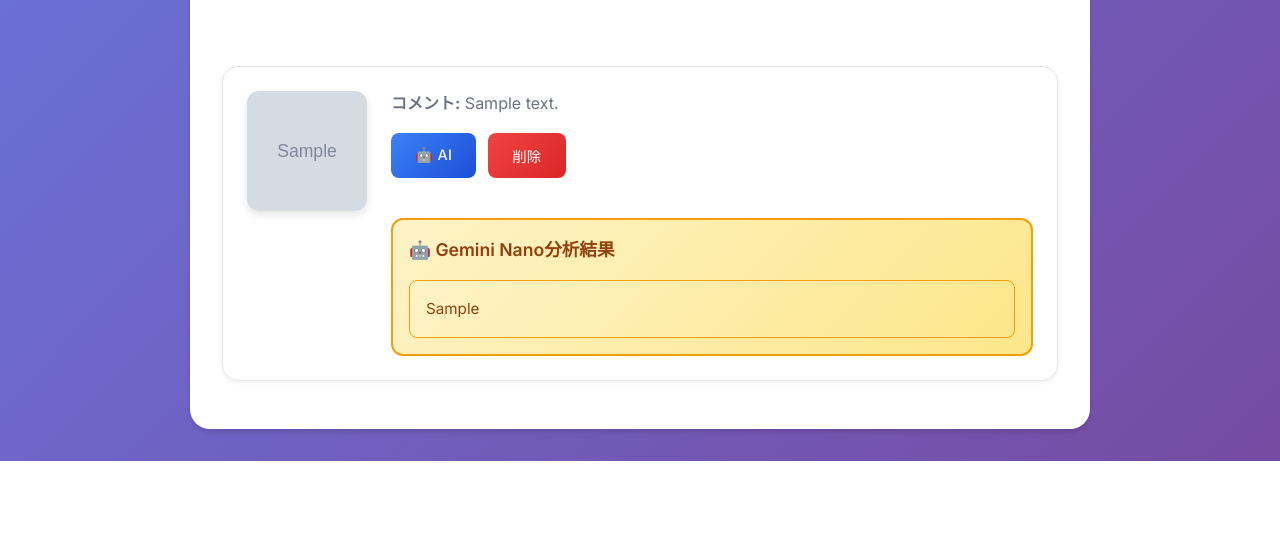
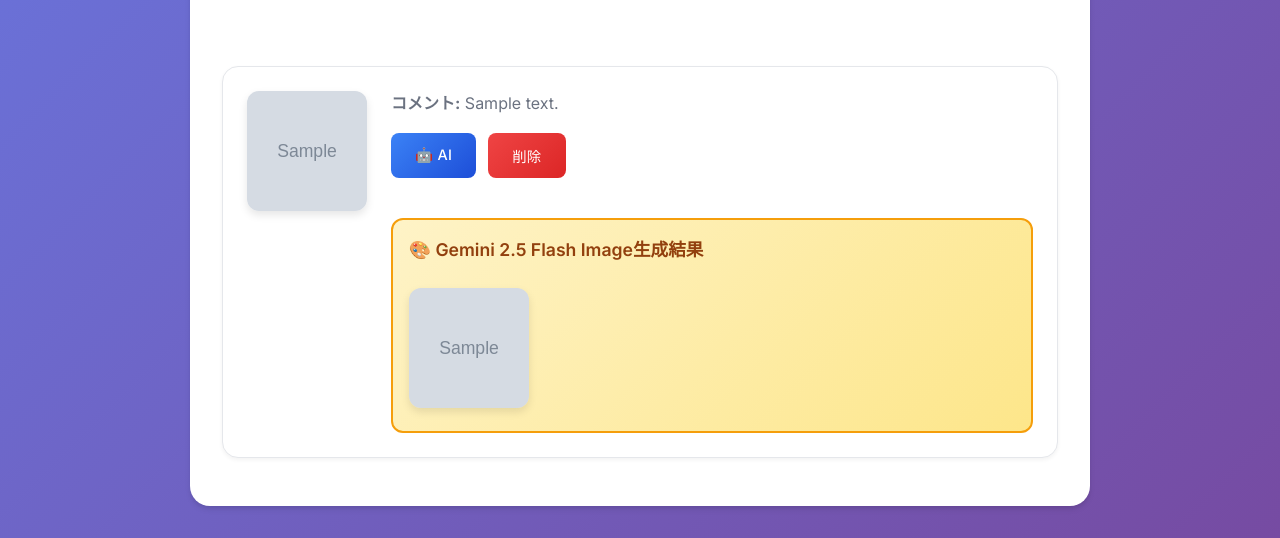
Before and after one commit to beagleworks/Image-Uploader-with-GenAI, a Flask app: page / in a window 1280 px wide. Shown: the part 669-1207 px from the top of the page. Before the commit the page ends 1130 px from the top, so only its background shows below. Run offline with Flask 3, Linux system fonts and the light colour scheme; tables that the repository leaves empty hold one stand-in row (values such as "Sample post"); grey boxes marked "Sample" are stand-in pictures.

Commit message:
Update to Google Gemini 2.5 Flash Image for actual image generation
- Replace google-generativeai with google-genai library
- Update generate endpoint to use Gemini 2.5 Flash Image model
- Generate and save actual images instead of text analysis
- Update database schema to store generated image filenames
- Update frontend to display generated images
- Update documentation and specifications
- Add generated/ folder for storing AI-generated images

```diff
--- a/app.py
+++ b/app.py
@@ -1,23 +1,27 @@
 from flask import Flask, request, jsonify, render_template, send_from_directory
 import os
 import sqlite3
-import google.generativeai as genai
+import google.genai as genai
+from PIL import Image
+from io import BytesIO
 import base64
 from werkzeug.utils import secure_filename
+import uuid
 
 app = Flask(__name__)
 app.config['UPLOAD_FOLDER'] = os.path.join(os.getcwd(), 'uploads')
+app.config['GENERATED_FOLDER'] = os.path.join(os.getcwd(), 'generated')
 app.config['MAX_CONTENT_LENGTH'] = 16 * 1024 * 1024  # 16MB max
 
 # Google AI API key (set as environment variable)
-genai.configure(api_key=os.getenv('GOOGLE_AI_API_KEY'))
+client = genai.Client(api_key=os.getenv('GOOGLE_AI_API_KEY'))
 
 # Database setup
 def init_db():
     conn = sqlite3.connect('database.db')
     c = conn.cursor()
     c.execute('''CREATE TABLE IF NOT EXISTS images
-                 (id INTEGER PRIMARY KEY, filename TEXT, comment TEXT, gemini_analysis TEXT)''')
+                 (id INTEGER PRIMARY KEY, filename TEXT, comment TEXT, generated_image_filename TEXT)''')
     conn.commit()
     conn.close()
 
@@ -69,35 +73,44 @@
     with open(file_path, 'rb') as f:
         image_data = f.read()
 
-    # Create prompt for Gemini
-    prompt = f"Based on this image and comment: '{comment}', describe what a creative AI-generated image should look like. Provide a detailed prompt for image generation."
+    # Create prompt for Gemini 2.5 Flash Image
+    prompt = f"Based on this image and comment: '{comment}', create a creative AI-generated image that captures the essence and enhances the visual appeal."
 
     try:
-        # Use Gemini 1.5 Pro for image analysis
-        model = genai.GenerativeModel('gemini-1.5-pro')
+        # Use Gemini 2.5 Flash Image for image generation
+        response = client.models.generate_content(
+            model="gemini-2.5-flash-image-preview",
+            contents=[prompt, Image.open(file_path)],
+        )
 
-        # Create image part for Gemini
-        image_part = {
-            "mime_type": "image/jpeg",
-            "data": base64.b64encode(image_data).decode('utf-8')
-        }
+        # Extract generated image
+        generated_image_data = None
+        for part in response.candidates[0].content.parts:
+            if part.inline_data is not None:
+                generated_image_data = part.inline_data.data
+                break
 
-        response = model.generate_content([prompt, image_part])
-        analysis_result = response.text
+        if generated_image_data is None:
+            return jsonify({'error': 'No image generated'}), 500
 
-        # For now, return the analysis result as text
-        # In a full implementation, you would use this analysis to generate an actual image
+        # Save generated image
+        generated_filename = f"generated_{uuid.uuid4().hex}.png"
+        generated_path = os.path.join(app.config['GENERATED_FOLDER'], generated_filename)
+        os.makedirs(app.config['GENERATED_FOLDER'], exist_ok=True)
 
-        # Update database with analysis result
+        generated_image = Image.open(BytesIO(generated_image_data))
+        generated_image.save(generated_path)
+
+        # Update database with generated image filename
         conn = sqlite3.connect('database.db')
         c = conn.cursor()
-        c.execute("UPDATE images SET gemini_analysis = ? WHERE filename = ?", (analysis_result, filename))
+        c.execute("UPDATE images SET generated_image_filename = ? WHERE filename = ?", (generated_filename, filename))
         conn.commit()
         conn.close()
 
         return jsonify({
-            'analysis': analysis_result,
-            'message': 'Gemini Nano analysis completed.'
+            'generated_image': generated_filename,
+            'message': 'Gemini 2.5 Flash Image generation completed.'
         }), 200
 
     except Exception as e:
@@ -107,16 +120,21 @@
 def get_images():
     conn = sqlite3.connect('database.db')
     c = conn.cursor()
-    c.execute("SELECT filename, comment, gemini_analysis FROM images")
+    c.execute("SELECT filename, comment, generated_image_filename FROM images")
     images = c.fetchall()
     conn.close()
-    return jsonify([{'filename': img[0], 'comment': img[1], 'ai_generated_image': img[2]} for img in images])
+    return jsonify([{'filename': img[0], 'comment': img[1], 'generated_image': img[2]} for img in images])
 
 @app.route('/delete/<filename>', methods=['DELETE'])
 def delete_image(filename):
-    # Delete from database
+    # Get generated image filename before deleting from database
     conn = sqlite3.connect('database.db')
     c = conn.cursor()
+    c.execute("SELECT generated_image_filename FROM images WHERE filename = ?", (filename,))
+    result = c.fetchone()
+    generated_filename = result[0] if result else None
+
+    # Delete from database
     c.execute("DELETE FROM images WHERE filename = ?", (filename,))
     conn.commit()
     conn.close()
@@ -125,6 +143,12 @@
     file_path = os.path.join(app.config['UPLOAD_FOLDER'], filename)
     if os.path.exists(file_path):
         os.remove(file_path)
+
+    # Delete generated image from filesystem
+    if generated_filename:
+        generated_path = os.path.join(app.config['GENERATED_FOLDER'], generated_filename)
+        if os.path.exists(generated_path):
+            os.remove(generated_path)
 
     return jsonify({'message': 'Image deleted successfully'}), 200
 
@@ -146,6 +170,13 @@
                 if os.path.isfile(file_path):
                     os.remove(file_path)
 
+        # Remove all generated files
+        if os.path.exists(app.config['GENERATED_FOLDER']):
+            for filename in os.listdir(app.config['GENERATED_FOLDER']):
+                file_path = os.path.join(app.config['GENERATED_FOLDER'], filename)
+                if os.path.isfile(file_path):
+                    os.remove(file_path)
+
         # Recreate database and table
         init_db()
 
@@ -153,13 +184,13 @@
     except Exception as e:
         return jsonify({'error': str(e)}), 500
 
-@app.route('/uploads/<filename>')
-def uploaded_file(filename):
-    file_path = os.path.join(app.config['UPLOAD_FOLDER'], filename)
-    print(f"Serving file: {file_path}, exists: {os.path.exists(file_path)}")
+@app.route('/generated/<filename>')
+def generated_file(filename):
+    file_path = os.path.join(app.config['GENERATED_FOLDER'], filename)
+    print(f"Serving generated file: {file_path}, exists: {os.path.exists(file_path)}")
     if not os.path.exists(file_path):
-        return jsonify({'error': 'File not found'}), 404
-    return send_from_directory(app.config['UPLOAD_FOLDER'], filename)
+        return jsonify({'error': 'Generated file not found'}), 404
+    return send_from_directory(app.config['GENERATED_FOLDER'], filename)
 
 def allowed_file(filename):
     return '.' in filename and filename.rsplit('.', 1)[1].lower() in {'png', 'jpg', 'jpeg', 'gif'}
--- a/requirements.txt
+++ b/requirements.txt
@@ -1,3 +1,4 @@
 Flask==2.3.3
-google-generativeai==0.8.3
+google-genai
+Pillow==10.4.0
 requests==2.31.0
--- a/static/script.js
+++ b/static/script.js
@@ -51,7 +51,7 @@
         const imageList = document.getElementById('imageList');
         imageList.innerHTML = '';
         images.forEach(img => {
-            console.log('Loading image:', img.filename, 'AI image:', img.ai_generated_image);
+            console.log('Loading image:', img.filename, 'Generated image:', img.generated_image);
             const item = document.createElement('div');
             item.className = 'image-item';
             item.innerHTML = `
@@ -62,9 +62,9 @@
                         <button class="generate-btn" onclick="generateResponse('${img.filename}', '${img.comment}')">🤖 AI</button>
                         <button class="delete-btn" onclick="deleteImage('${img.filename}')">削除</button>
                     </div>
-                    ${img.ai_generated_image ? `<div class="ai-generated-section">
-                        <h4>🤖 Gemini Nano分析結果</h4>
-                        <div class="analysis-result">${img.ai_generated_image}</div>
+                    ${img.generated_image ? `<div class="ai-generated-section">
+                        <h4>🎨 Gemini 2.5 Flash Image生成結果</h4>
+                        <img src="/generated/${encodeURIComponent(img.generated_image)}" alt="Generated image" class="generated-image" onerror="handleImageError(this)">
                     </div>` : ''}
                 </div>
             `;
@@ -87,15 +87,15 @@
     })
     .then(response => response.json())
     .then(data => {
-        if (data.analysis) {
-            showMessage('🤖 Gemini Nano分析が完了しました！', 'success');
-            loadImages(); // Reload to show the analysis
+        if (data.generated_image) {
+            showMessage('🎨 Gemini 2.5 Flash Image生成が完了しました！', 'success');
+            loadImages(); // Reload to show the generated image
         } else {
             showMessage(data.error, 'error');
         }
     })
     .catch(error => {
-        showMessage('🤖 Gemini Nano分析に失敗しました', 'error');
+        showMessage('🎨 Gemini 2.5 Flash Image生成に失敗しました', 'error');
     });
 }
 
--- a/static/style.css
+++ b/static/style.css
@@ -316,15 +316,18 @@
     font-weight: 600;
 }
 
-.analysis-result {
-    background: linear-gradient(135deg, #fef3c7, #fde68a);
-    padding: 1rem;
-    border-radius: 8px;
-    border: 1px solid #f59e0b;
-    font-size: 0.95rem;
-    line-height: 1.6;
-    color: #92400e;
-    white-space: pre-wrap;
+.generated-image {
+    max-width: 100%;
+    height: auto;
+    border-radius: 12px;
+    box-shadow: 0 4px 8px rgba(0, 0, 0, 0.1);
+    transition: all 0.3s ease;
+    margin-top: 0.5rem;
+}
+
+.generated-image:hover {
+    transform: scale(1.02);
+    box-shadow: 0 6px 12px rgba(0, 0, 0, 0.15);
 }
 
 .image-error {
```
Also changed, not shown: specs/spec.md (+13 -13 lines), README.md.
